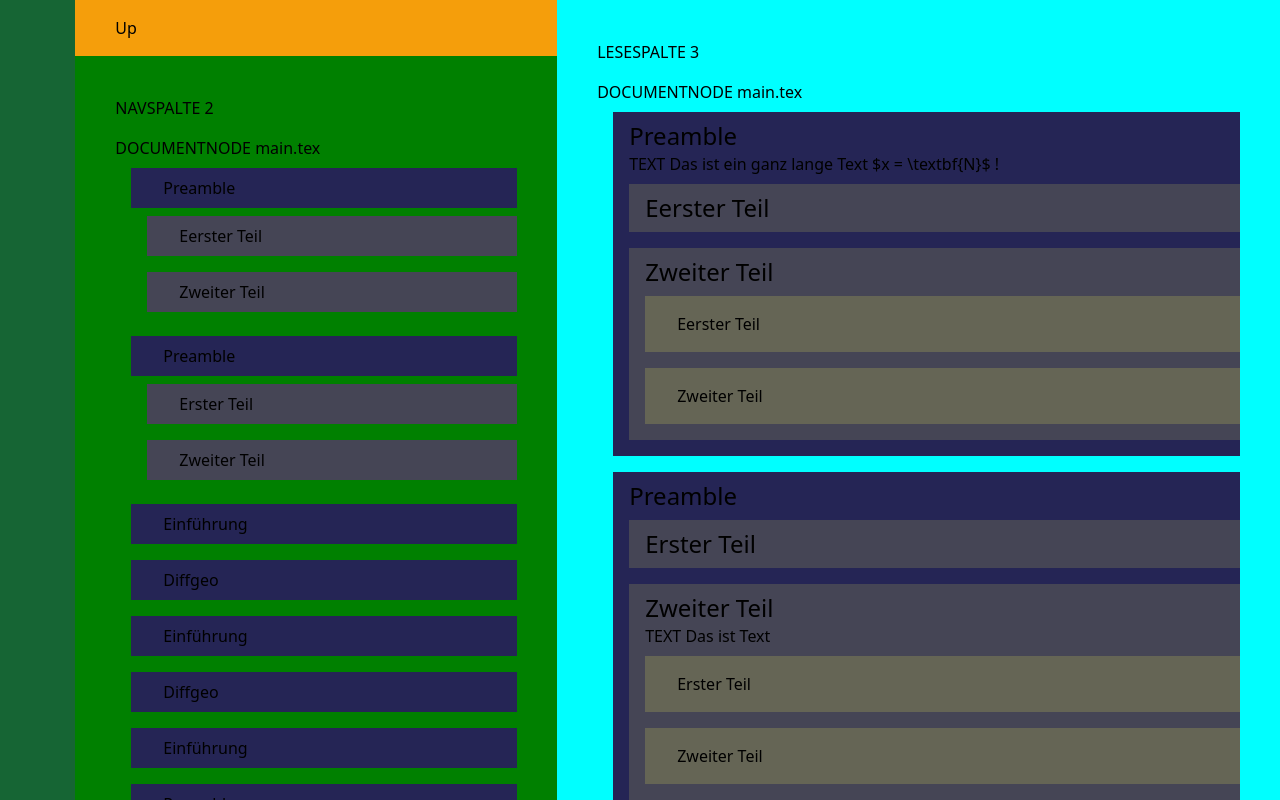
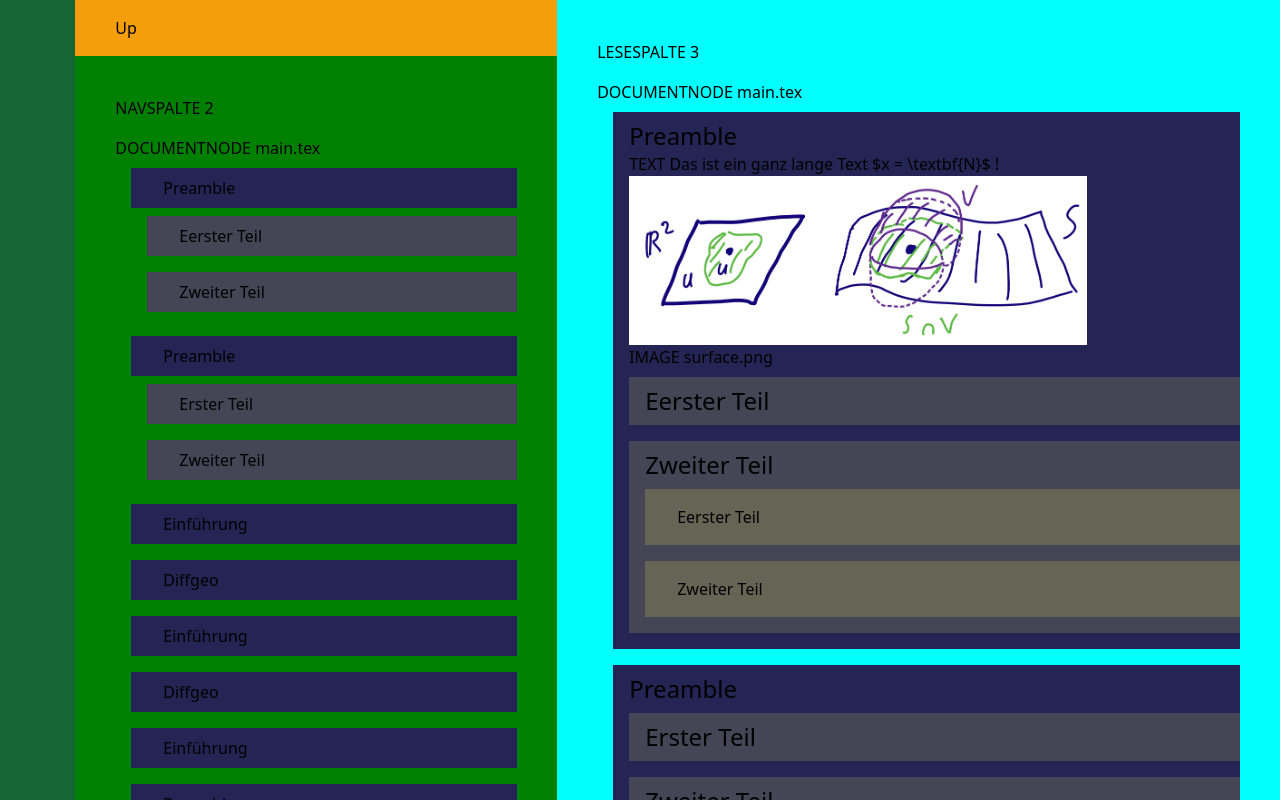
Before and after one commit to PSE-Team-TeXLa/texla-frontend, a SvelteKit app: page /standard_view in a window 1280 px wide. Built offline with nearby package versions, Linux system fonts and the light colour scheme.

Commit message:
Add Image

```diff
--- /dev/null
+++ b/src/components/standard_nodes/StandardImageNode.svelte
@@ -0,0 +1,70 @@
+<script lang="ts">
+    import EditButton from "../buttons/EditButton.svelte";
+    import {isEditorActive} from "../../globals/Variables.ts"
+    import EditConfirmButton from "../buttons/EditConfirmButton.svelte";
+
+    export let imageTitle: string;
+
+    export let url:string;
+
+    export let isNavColumn: boolean;
+
+    let isTextEditorActive = false;
+
+    function enterEditMode() {
+        isEditorActive.set(true);
+        isTextEditorActive = true;
+    }
+
+    function leaveEditMode() {
+        isEditorActive.set(false);
+        isTextEditorActive = false;
+
+    }
+
+    let isHovered = false;
+    function mouseEnter() {
+        isHovered = true;
+    }
+    function mouseLeave() {
+        isHovered = false;
+    }
+</script>
+
+{#if !isNavColumn}
+    <div id="text-box" class="pl-4 flex flex-col cursor-default">
+        {#if isTextEditorActive}
+            <div class="flex flex-col">
+                <img alt={imageTitle} src={url} class="w-3/4"> IMAGE {url}
+                <div class="flex justify-end flex-row">
+                    <div>
+                        <EditConfirmButton on:click={leaveEditMode}>
+                            C
+                        </EditConfirmButton>
+                    </div>
+                </div>
+            </div>
+
+        {:else}
+            <div id="container" on:mouseenter={mouseEnter} on:mouseleave={mouseLeave} class="flex flex-col">
+                <div class="">
+                    <img alt={imageTitle} src={url} class="w-3/4"> IMAGE {imageTitle}
+                </div>
+                {#if isHovered}
+                    <EditButton on:click={enterEditMode}>
+                        E
+                    </EditButton>
+                {/if}
+            </div>
+        {/if}
+    </div>
+
+{/if}
+
+<style>
+    #container:hover {
+        border-style: dashed;
+        border-color: red;
+        border-width: 2px;
+    }
+</style>
--- a/src/components/standard_nodes/StandardSegmentNode.svelte
+++ b/src/components/standard_nodes/StandardSegmentNode.svelte
@@ -4,9 +4,7 @@
 
     export let children;
     export let heading;
-
     export let isNavColumn;
-
     export let layerShown: number;
 
     let color = `#${layerShown*2}5${layerShown*2}555`
--- a/src/globals/Ast.ts
+++ b/src/globals/Ast.ts
@@ -1,6 +1,7 @@
 import StandardDocumentNode from "../components/standard_nodes/StandardDocumentNode.svelte";
 import StandardTextNode from "../components/standard_nodes/StandardTextNode.svelte";
 import StandardSegmentNode from "../components/standard_nodes/StandardSegmentNode.svelte";
+import StandardImageNode from "../components/standard_nodes/StandardImageNode.svelte";
 
 export const ast = {
     component: {
@@ -15,6 +16,12 @@ export const ast = {
                             component: {
                                 name: StandardTextNode,
                                 text: "Das ist ein ganz lange Text $x = \\textbf{N}$ !",
+                            },
+                        },{
+                            component: {
+                                name: StandardImageNode,
+                                url: "/img/surfaces2.png",
+                                imageTitle: "surface.png"
                             },
                         },
                         {
```
Also changed, not shown: static/img/surfaces2.png (added).
